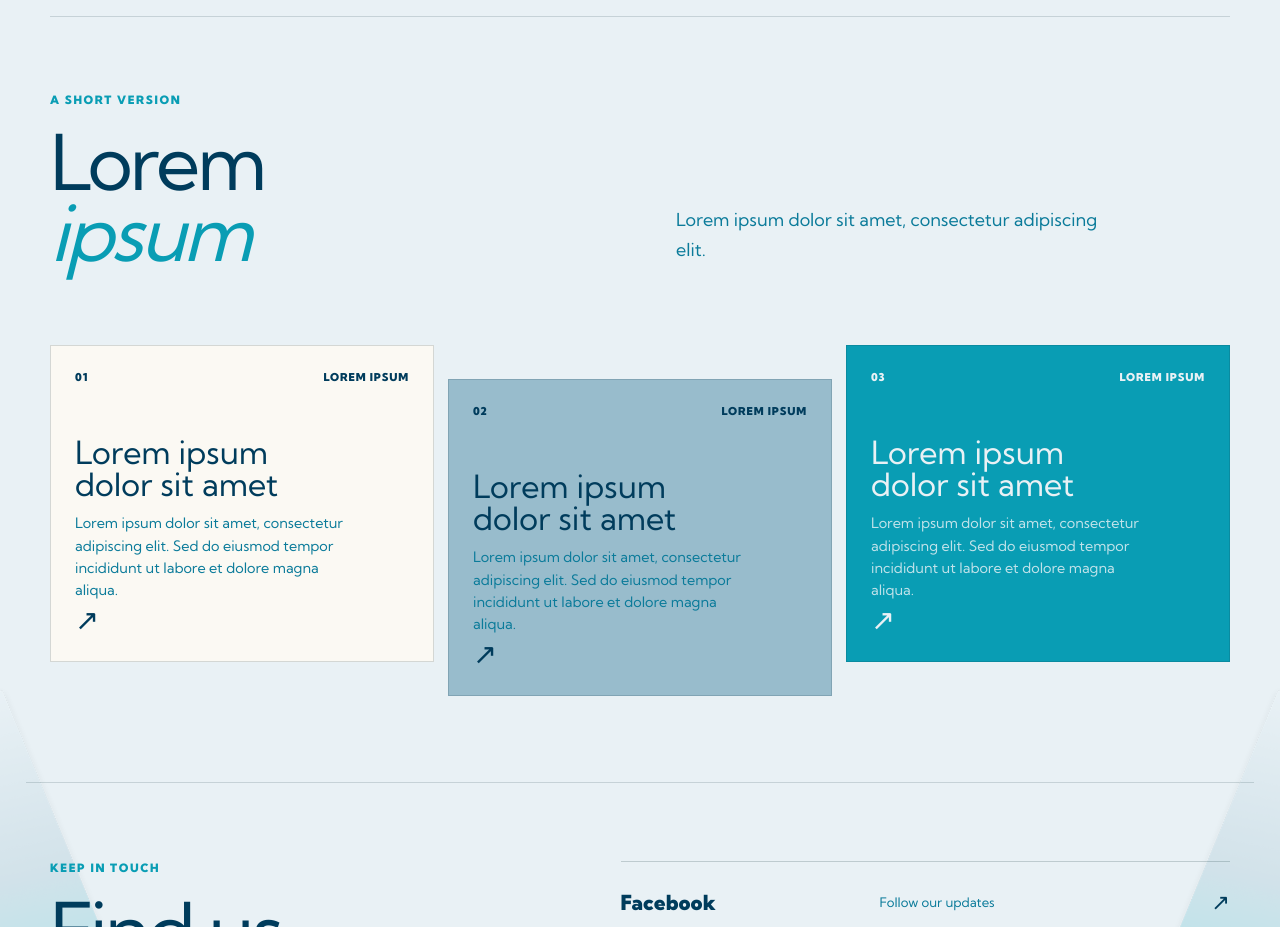
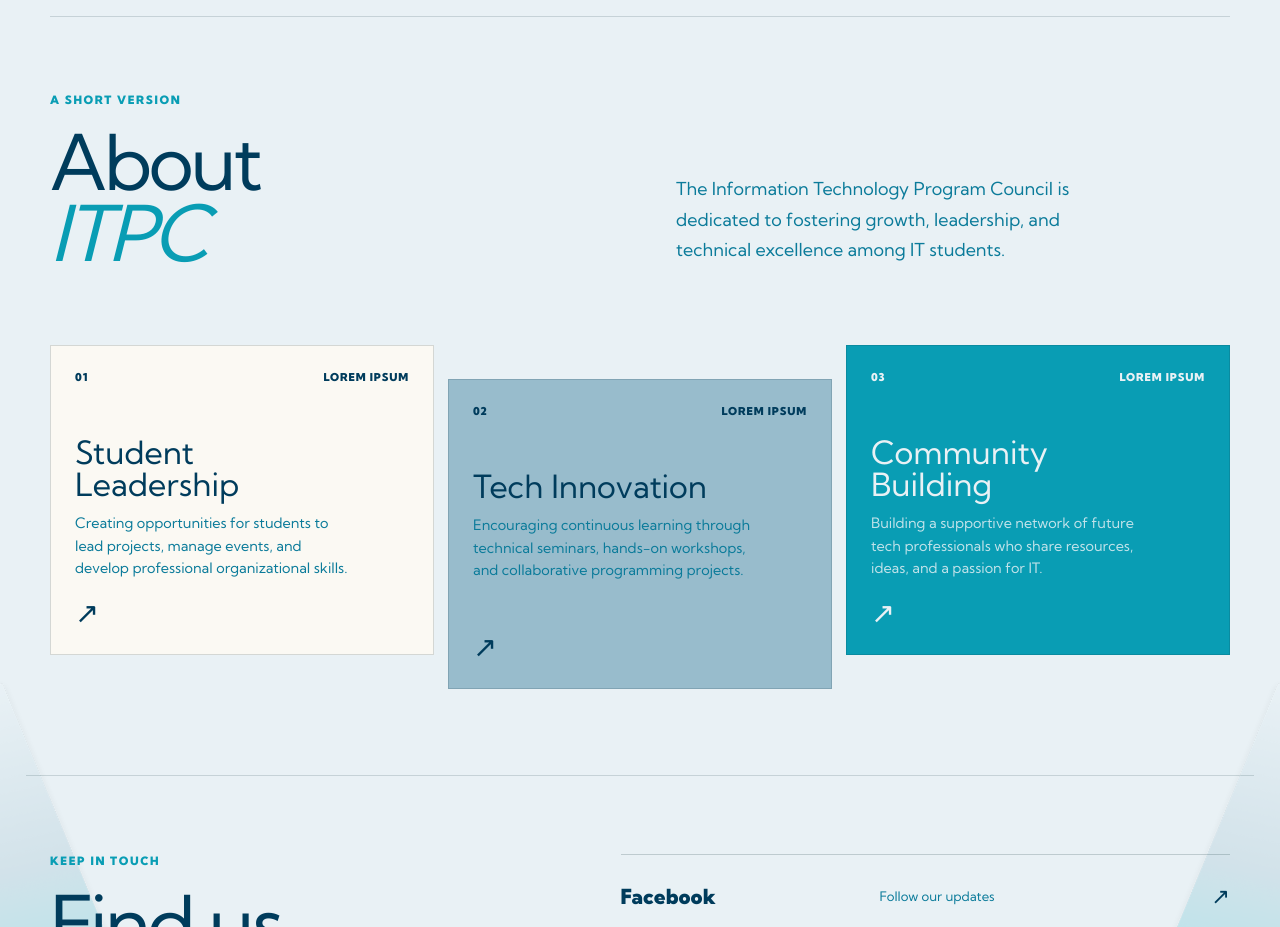
Before and after one commit to magpale-chloe/itpc-website, an Angular app in the folder frontend/: page / in a window 1280 px wide. Shown: the part 780-1707 px from the top of the page. Built offline with nearby package versions, Linux system fonts and the light colour scheme.

Commit message:
feat: update intro band and highlights sections with relevant content and titles

```diff
--- a/frontend/src/app/app.html
+++ b/frontend/src/app/app.html
@@ -38,9 +38,9 @@
 	<section class="intro-band" id="story" aria-labelledby="story-title">
 		<div class="section-heading">
 			<p class="kicker">A SHORT VERSION</p>
-			<h2 id="story-title">Lorem<br><em>ipsum</em></h2>
+			<h2 id="story-title">About<br><em>ITPC</em></h2>
 		</div>
-		<p class="section-note">Lorem ipsum dolor sit amet, consectetur adipiscing elit.</p>
+		<p class="section-note">The Information Technology Program Council is dedicated to fostering growth, leadership, and technical excellence among IT students.</p>
 	</section>
 
 	<section class="highlights" aria-label="ITPC highlights">
--- a/frontend/src/app/app.ts
+++ b/frontend/src/app/app.ts
@@ -87,20 +87,20 @@
   readonly highlights: Highlight[] = [
     {
       number: '01',
-      title: 'Lorem ipsum dolor sit amet',
-      description: 'Lorem ipsum dolor sit amet, consectetur adipiscing elit. Sed do eiusmod tempor incididunt ut labore et dolore magna aliqua.',
+      title: 'Student Leadership',
+      description: 'Creating opportunities for students to lead projects, manage events, and develop professional organizational skills.',
       tag: 'Lorem ipsum'
     },
     {
       number: '02',
-      title: 'Lorem ipsum dolor sit amet',
-      description: 'Lorem ipsum dolor sit amet, consectetur adipiscing elit. Sed do eiusmod tempor incididunt ut labore et dolore magna aliqua.',
+      title: 'Tech Innovation',
+      description: 'Encouraging continuous learning through technical seminars, hands-on workshops, and collaborative programming projects.',
       tag: 'Lorem ipsum'
     },
     {
       number: '03',
-      title: 'Lorem ipsum dolor sit amet',
-      description: 'Lorem ipsum dolor sit amet, consectetur adipiscing elit. Sed do eiusmod tempor incididunt ut labore et dolore magna aliqua.',
+      title: 'Community Building',
+      description: 'Building a supportive network of future tech professionals who share resources, ideas, and a passion for IT.',
       tag: 'Lorem ipsum'
     }
   ];
```
